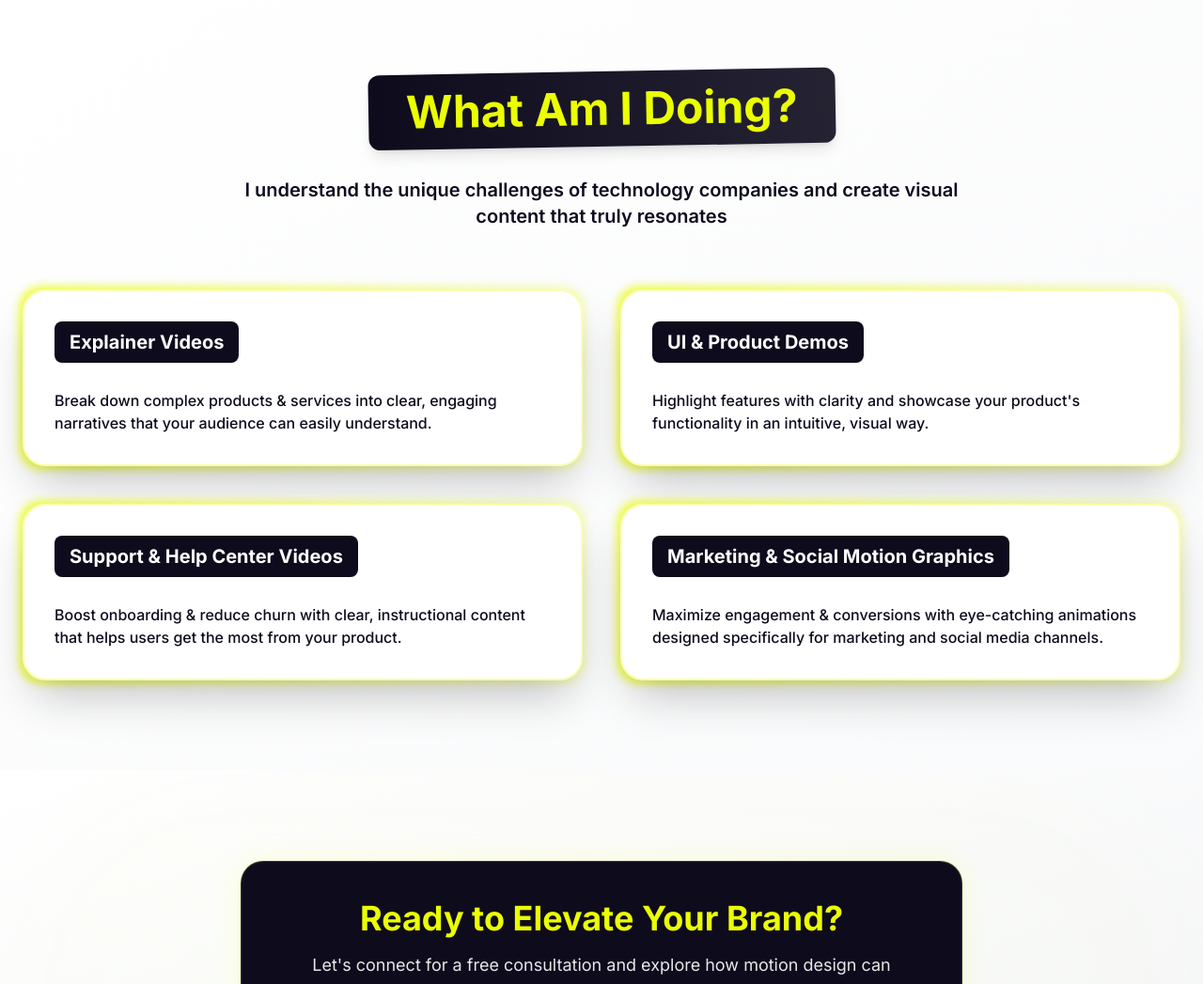
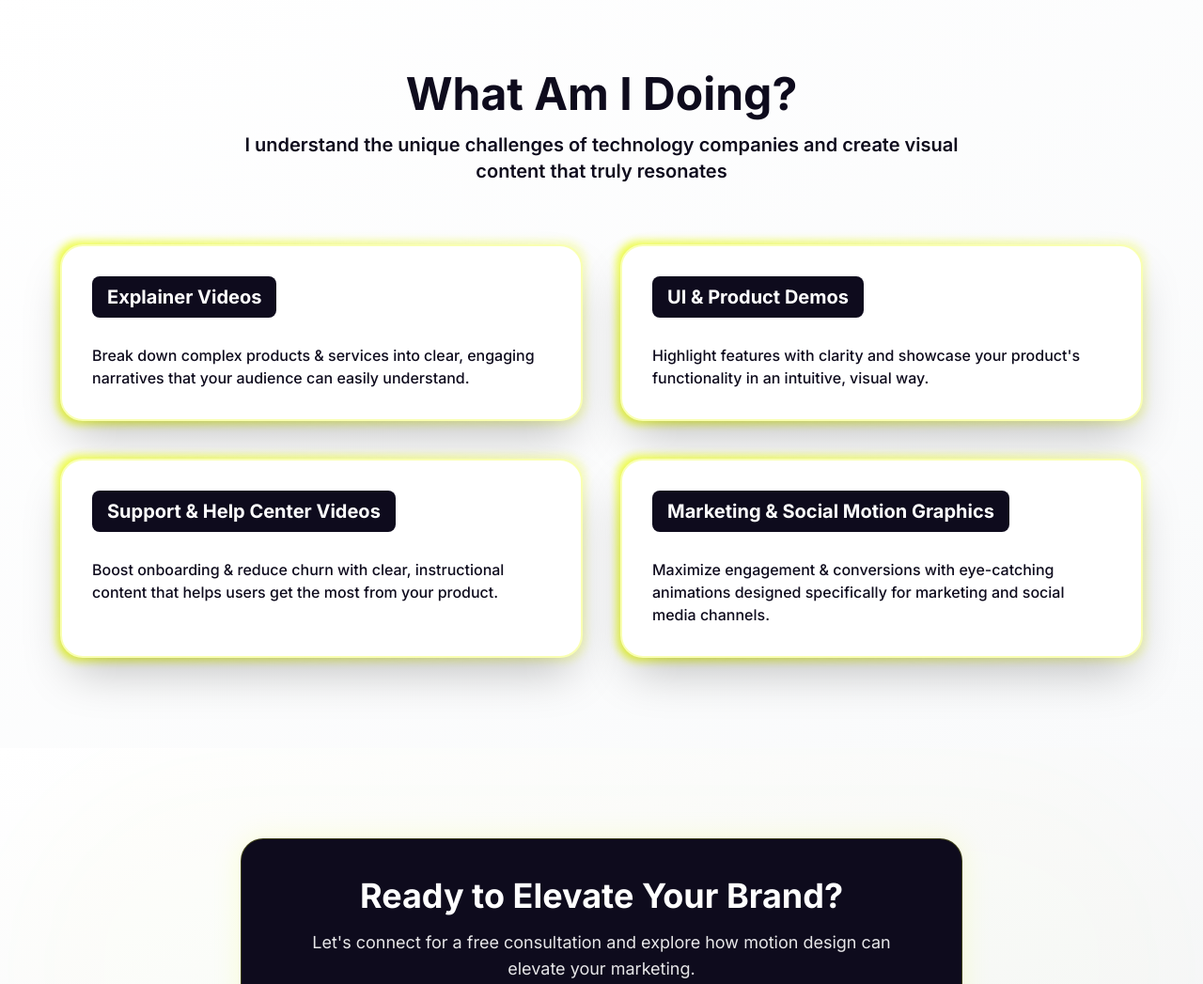
Before and after one commit to danny4fox/yellow-brick-launchpad, a React (Vite) app: page / in a window 1280 px wide. Shown: the part 2220-3267 px from the top of the page at 94% size. Built offline with nearby package versions, Linux system fonts and the light colour scheme.

Commit message:
Fix: Adjust section alignment
Adjust the vertical alignment of the "What Am I Doing?" and "Ready to Elevate Your Brand?" sections to be more visually aligned with the top half of the page.

```diff
--- a/src/pages/Index.tsx
+++ b/src/pages/Index.tsx
@@ -187,20 +187,20 @@ const Index = () => {
           </div>
         </section>
 
-        {/* What Am I Doing Section - High contrast light background */}
+        {/* What Am I Doing Section - High contrast light background with improved alignment */}
         <section id="services" className="py-24 bg-gradient-to-br from-white to-gray-50 text-darknavy relative">
           <div className="container mx-auto px-6 relative z-20">
             <div className="text-center mb-16">
-              <div className="inline-block bg-gradient-to-r from-darknavy to-darknavy/90 rounded-xl p-2 mb-8 shadow-lg transform -rotate-1">
-                <h2 className="text-3xl md:text-5xl font-bold text-neon px-8 py-2">What Am I Doing?</h2>
-              </div>
+              <h2 className="text-3xl md:text-5xl font-bold mb-4 relative inline-block">
+                <span className="relative z-10 text-darknavy">What Am I Doing?</span>
+              </h2>
               <p className="text-base md:text-xl max-w-3xl mx-auto text-darknavy font-semibold">
                 I understand the unique challenges of technology companies and create visual
                 content that truly resonates
               </p>
             </div>
 
-            <div className="grid grid-cols-1 md:grid-cols-2 gap-10">
+            <div className="grid grid-cols-1 md:grid-cols-2 gap-10 max-w-6xl mx-auto">
               <div className="group relative">
                 <div className="absolute -inset-1 bg-gradient-to-r from-neon to-neon/30 opacity-70 group-hover:opacity-100 rounded-3xl blur-sm transition-all"></div>
                 <div className="relative p-8 bg-white rounded-3xl shadow-2xl h-full border-2 border-neon/30 group-hover:border-neon/50 transition-all">
@@ -244,14 +244,14 @@ const Index = () => {
           </div>
         </section>
 
-        {/* CTA Section - Swapped light/dark elements */}
+        {/* CTA Section - Swapped light/dark elements with improved alignment */}
         <section id="contact" className="py-24 relative overflow-hidden bg-gradient-to-br from-white to-gray-100">
           <div className="absolute top-1/2 left-1/2 -translate-x-1/2 -translate-y-1/2 w-full h-full bg-neon/5 blur-3xl rounded-full opacity-30"></div>
 
           <div className="container mx-auto px-6 relative z-10">
             <div className="max-w-3xl mx-auto bg-darknavy backdrop-blur-lg rounded-3xl border border-neon/20 shadow-[0_0_30px_rgba(235,255,0,0.15)] p-10">
               <div className="text-center mb-8">
-                <h2 className="text-2xl md:text-4xl font-bold mb-4 text-neon">Ready to Elevate Your Brand?</h2>
+                <h2 className="text-2xl md:text-4xl font-bold mb-4 text-white">Ready to Elevate Your Brand?</h2>
                 <p className="text-sm md:text-lg text-white/90 max-w-2xl mx-auto">
                   Let's connect for a free consultation and explore how motion design can elevate your marketing.
                 </p>
--- a/src/pages/IndexAlternate.tsx
+++ b/src/pages/IndexAlternate.tsx
@@ -1,4 +1,3 @@
-
 import React from 'react';
 import VideoEmbed from '../components/VideoEmbed';
 import ActionButton from '../components/ActionButton';
@@ -179,20 +178,20 @@ const IndexAlternate = () => {
           </div>
         </section>
 
-        {/* What Am I Doing Section - Enhanced contrast light theme */}
+        {/* What Am I Doing Section - Enhanced contrast light theme with improved alignment */}
         <section id="services" className="py-24 bg-gradient-to-br from-gray-50 to-white text-darknavy relative">
           <div className="container mx-auto px-6 relative z-20">
             <div className="text-center mb-16">
-              <div className="inline-block bg-gradient-to-r from-darknavy to-darknavy/90 rounded-xl p-2 mb-8 shadow-lg transform -rotate-1">
-                <h2 className="text-3xl md:text-5xl font-bold text-neon px-8 py-2">What Am I Doing?</h2>
-              </div>
+              <h2 className="text-3xl md:text-5xl font-bold mb-4 relative inline-block">
+                <span className="relative z-10 text-darknavy">What Am I Doing?</span>
+              </h2>
               <p className="text-base md:text-xl max-w-3xl mx-auto text-darknavy font-semibold">
                 I understand the unique challenges of technology companies and create visual
                 content that truly resonates
               </p>
             </div>
 
-            <div className="grid grid-cols-1 md:grid-cols-2 gap-10">
+            <div className="grid grid-cols-1 md:grid-cols-2 gap-10 max-w-6xl mx-auto">
               <div className="group relative transform transition-transform duration-300 hover:-translate-y-2">
                 <div className="absolute -inset-1 bg-gradient-to-r from-neon to-neon/30 opacity-70 group-hover:opacity-100 rounded-3xl blur-sm transition-all"></div>
                 <div className="relative p-8 bg-white rounded-3xl shadow-2xl h-full border-2 border-neon/30 group-hover:border-neon/50 transition-all">
@@ -236,14 +235,14 @@ const IndexAlternate = () => {
           </div>
         </section>
 
-        {/* CTA Section */}
+        {/* CTA Section with improved alignment */}
         <section id="contact" className="py-24 bg-white relative overflow-hidden">
           <div className="absolute top-1/2 left-1/2 -translate-x-1/2 -translate-y-1/2 w-full h-full bg-neon/5 blur-3xl rounded-full opacity-30"></div>
 
           <div className="container mx-auto px-6 relative z-10">
             <div className="max-w-3xl mx-auto bg-darknavy/95 backdrop-blur-lg rounded-3xl border border-neon/20 shadow-[0_0_30px_rgba(235,255,0,0.15)] p-10">
               <div className="text-center mb-8">
-                <h2 className="text-2xl md:text-4xl font-bold mb-4 text-neon">Ready to Elevate Your Brand?</h2>
+                <h2 className="text-2xl md:text-4xl font-bold mb-4 text-white">Ready to Elevate Your Brand?</h2>
                 <p className="text-sm md:text-lg text-white/90 max-w-2xl mx-auto">
                   Let's connect for a free consultation and explore how motion design can elevate your marketing.
                 </p>
```
